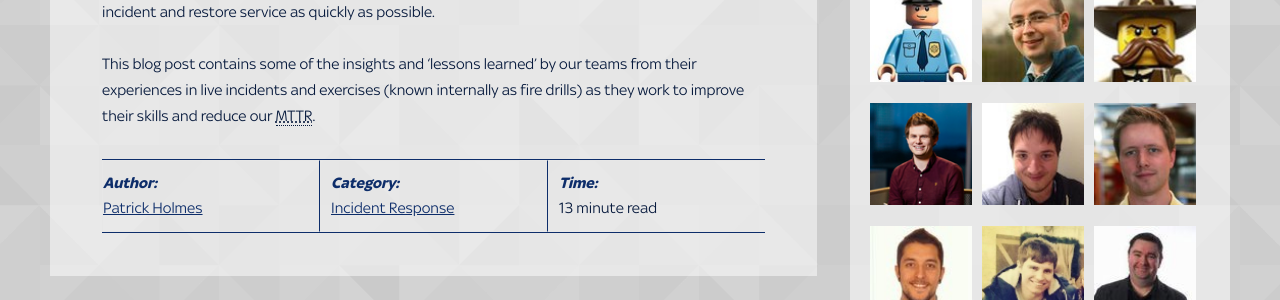
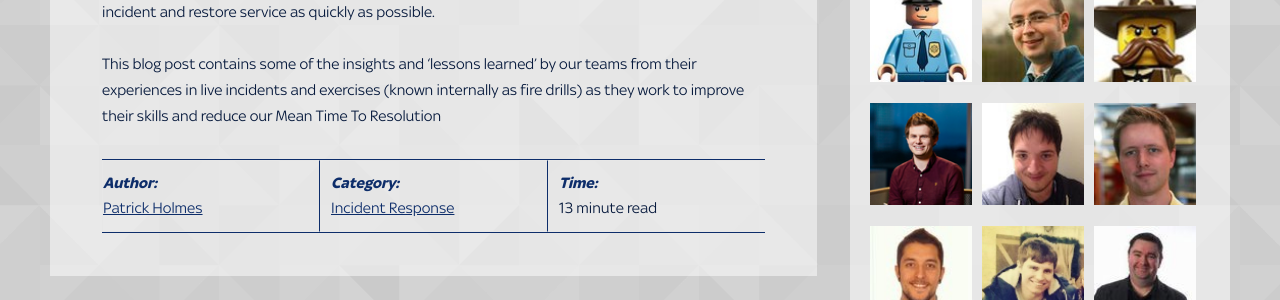
Before and after one commit to skybet/skybet.github.io, a Jekyll site: the page built from index.html, in a window 1280 px wide and 900 px high, scrolled down 1009 px. Shown: the part 225-525 px from the top of the window. Built offline with Jekyll 4.4.1, drawn with Linux system fonts in a browser that asks for light colours; nearby versions of some CDN libraries; some web fonts are replaced; the list of posts is cut into pages by our own code; comment, search, counter and statistics services are not loaded.

Commit message:
fix header for Incident Command post

```diff
--- a/_posts/2017-02-02-inc-cmd-lessonslearned.md
+++ b/_posts/2017-02-02-inc-cmd-lessonslearned.md
@@ -2,7 +2,7 @@
 layout:     post
 title:      Lessons Learned for Incident Commanders
 date:       2017-02-02 12:00
-summary:    Incident command is a reasonably new area of focus for SBG. In a nutshell we have a nominated technical person known as the Incident Commander (IC) who gives direction in order to resolve an incident and restore service as quickly as possible.<br><br>This blog post contains some of the insights and 'lessons learned' by our teams from their experiences in live incidents and exercises (known internally as fire drills) as they work to improve their skills and reduce our <abbr title="Mean time to resolution">MTTR</abbr>.
+summary:    Incident command is a reasonably new area of focus for SBG. In a nutshell we have a nominated technical person known as the Incident Commander (IC) who gives direction in order to resolve an incident and restore service as quickly as possible.<br><br>This blog post contains some of the insights and 'lessons learned' by our teams from their experiences in live incidents and exercises (known internally as fire drills) as they work to improve their skills and reduce our Mean Time To Resolution
 category:   Incident Response
 tags:       Incident management, Incident command
 author:     patrick_holmes
```
